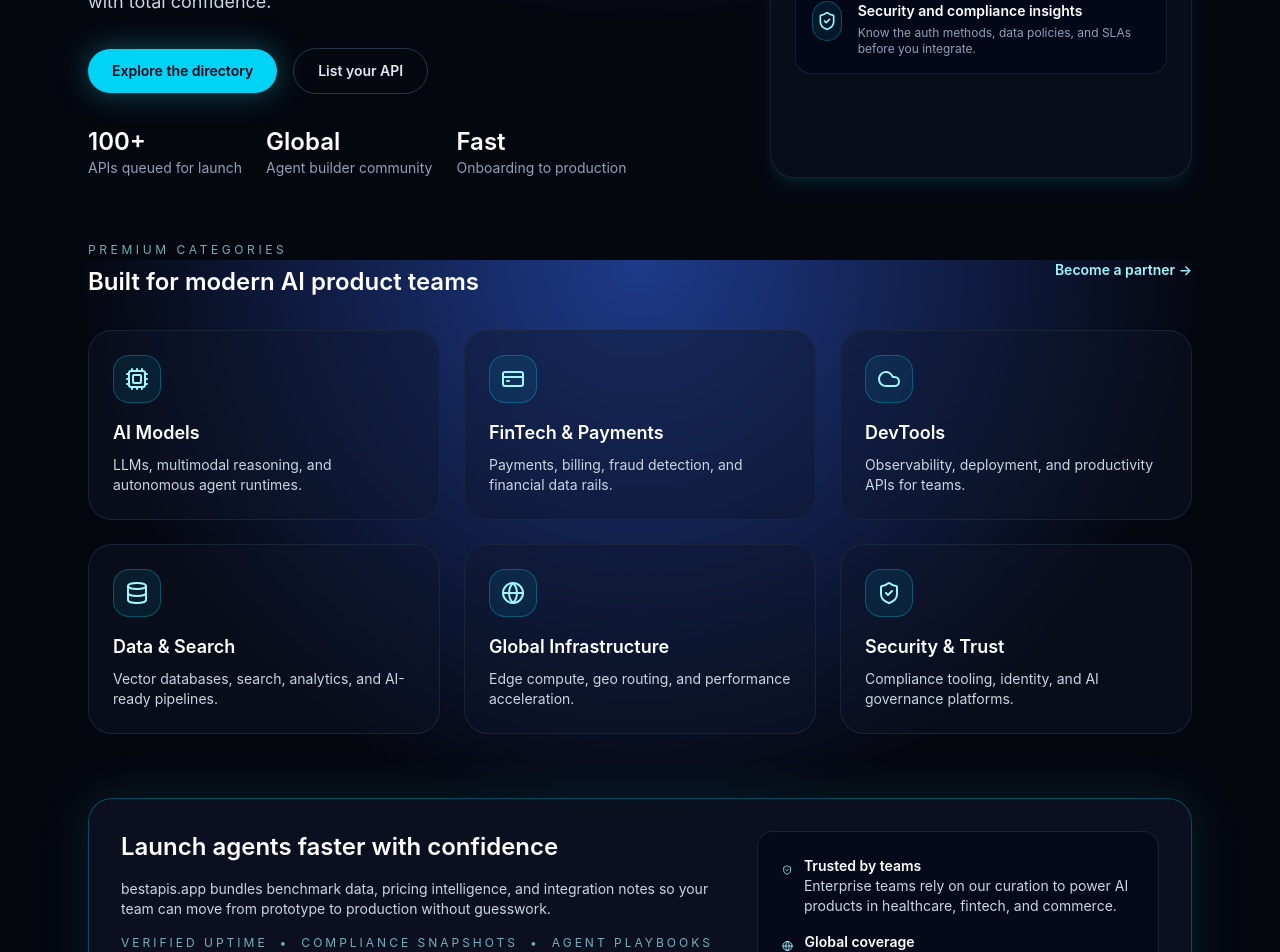
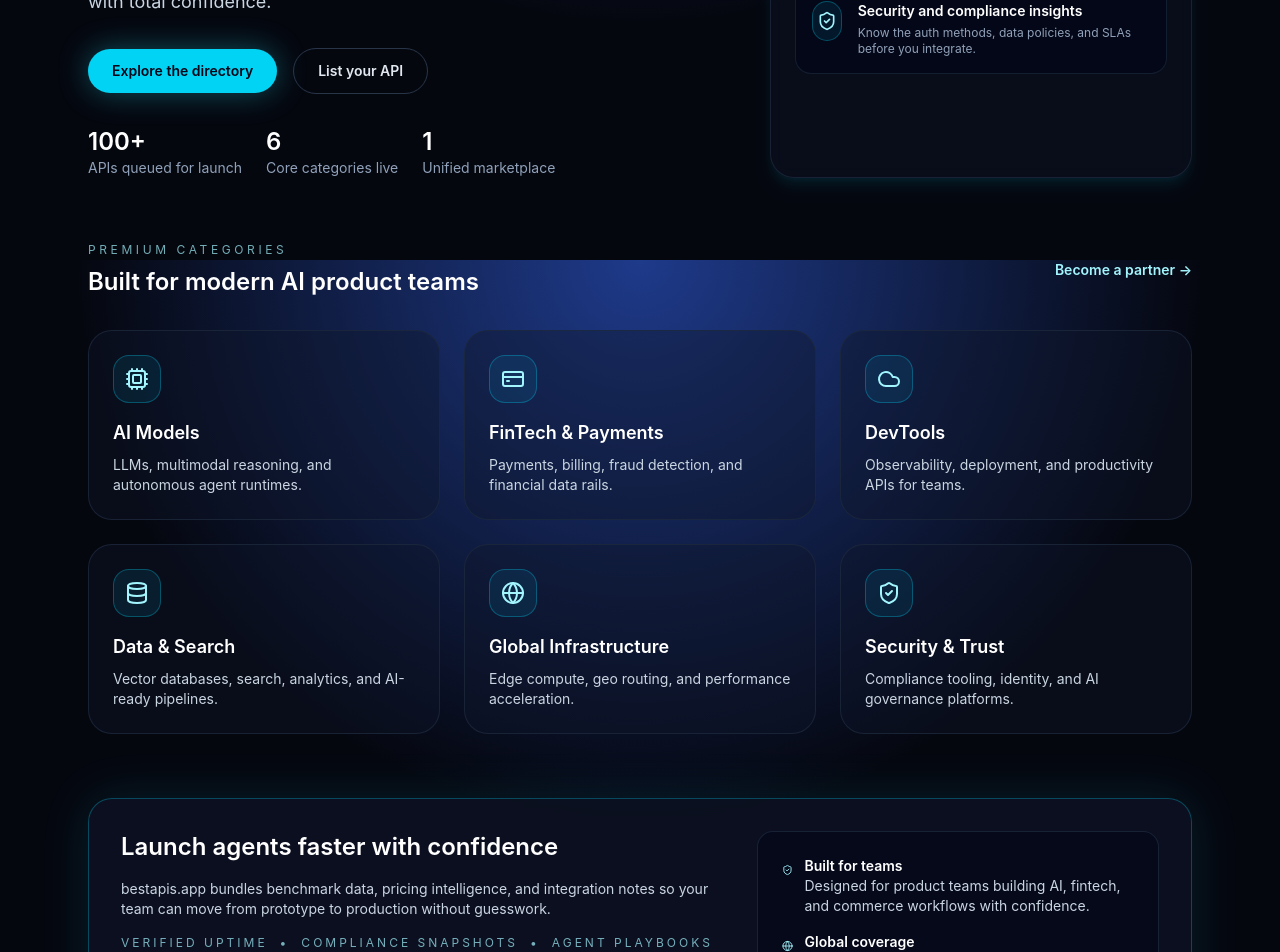
Before and after one commit to arjunshil549-ai/BEST-APIS.APP, a Next.js app: page / in a window 1280 px wide. Shown: the part 540-1492 px from the top of the page. Built offline with nearby package versions, Linux system fonts and the light colour scheme.

Commit message:
Refine landing page copy consistency
Agent-Logs-Url: https://github.com/arjunshil549-ai/BEST-APIS.APP/sessions/6498ce7e-1f6c-4a47-9fd2-0569c5fcc35a

Co-authored-by: arjunshil549-ai <270188055+arjunshil549-ai@users.noreply.github.com>

```diff
--- a/src/app/page.tsx
+++ b/src/app/page.tsx
@@ -75,8 +75,8 @@ const categories: Array<{
 
 const metrics = [
   { value: "100+", label: "APIs queued for launch" },
-  { value: "Global", label: "Agent builder community" },
-  { value: "Fast", label: "Onboarding to production" },
+  { value: "6", label: "Core categories live" },
+  { value: "1", label: "Unified marketplace" },
 ];
 
 export default function Home() {
@@ -259,10 +259,10 @@ export default function Home() {
             <div className="flex items-start gap-3">
               <ShieldCheck className="mt-1 h-5 w-5 text-cyan-200" />
               <div>
-                <p className="font-semibold text-white">Trusted by teams</p>
+                <p className="font-semibold text-white">Built for teams</p>
                 <p>
-                  Enterprise teams rely on our curation to power AI products in
-                  healthcare, fintech, and commerce.
+                  Designed for product teams building AI, fintech, and commerce
+                  workflows with confidence.
                 </p>
               </div>
             </div>
```
